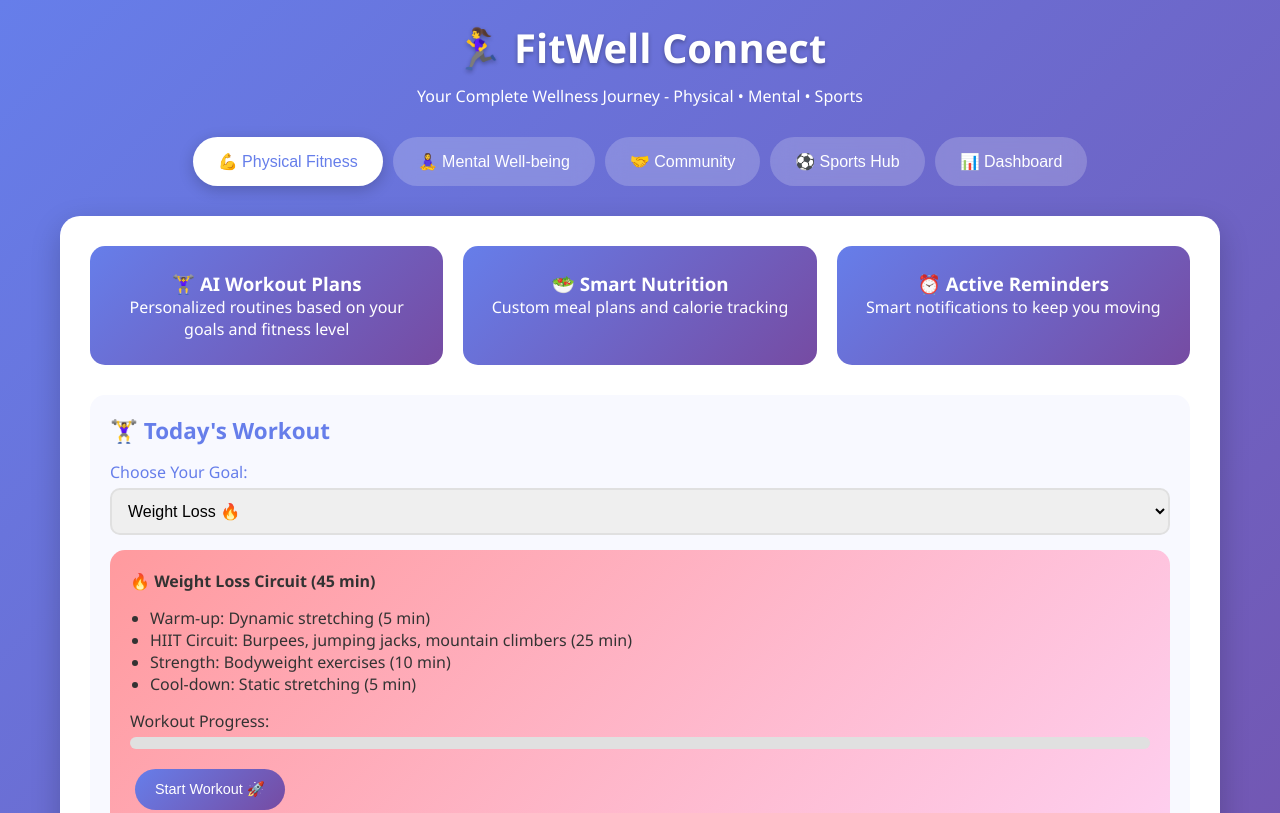
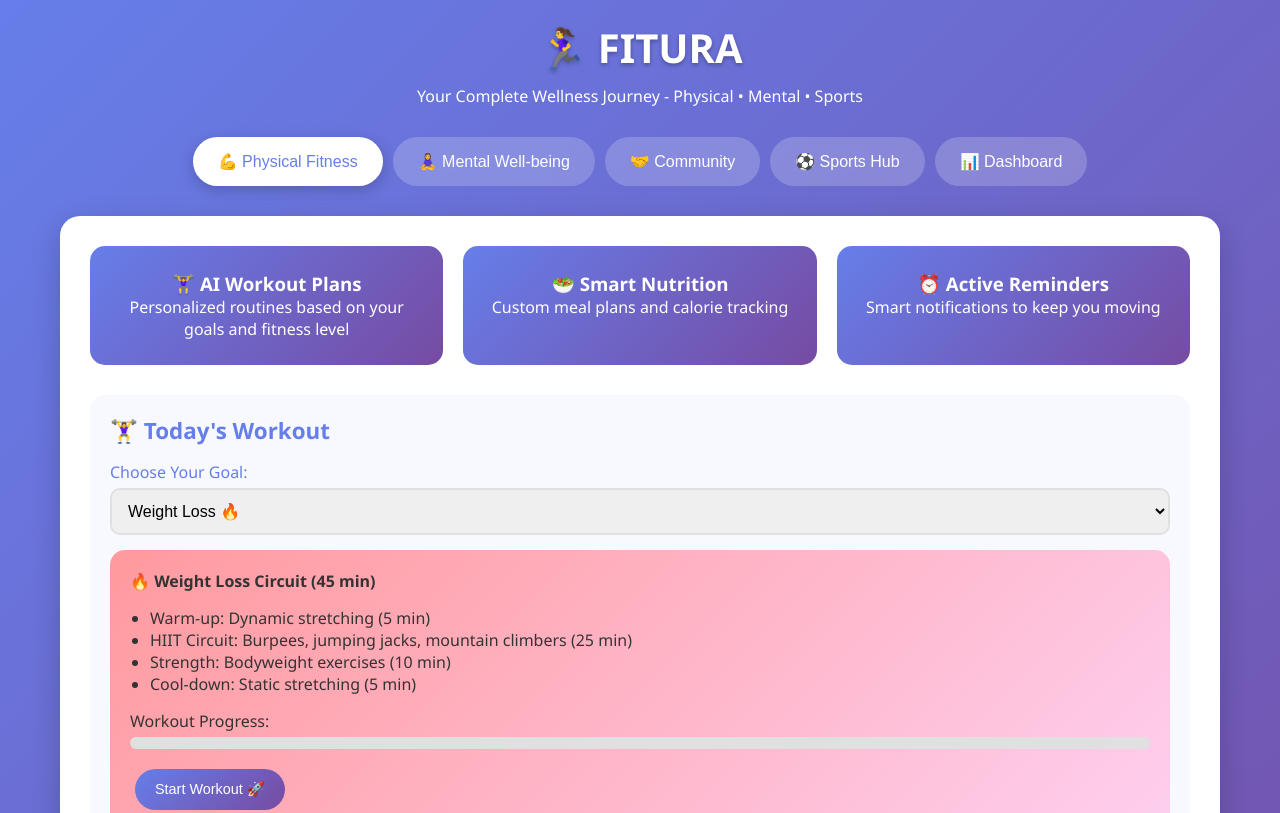
Before and after one commit to Pranav-M-eng/FITURA, a plain HTML site: page index.html in a window 1280 px wide. Shown: the top 813 px of the page. Drawn offline with Linux system fonts and the light colour scheme.

Commit message:
Update index.html

```diff
--- a/index.html
+++ b/index.html
@@ -12,7 +12,7 @@
 <body>
     <div class="container">
         <div class="header">
-            <h1>🏃‍♀️ FitWell Connect</h1>
+                <h1>🏃‍♀️ FITURA</h1>
             <p>Your Complete Wellness Journey - Physical • Mental • Sports</p>
         </div>
 
```
